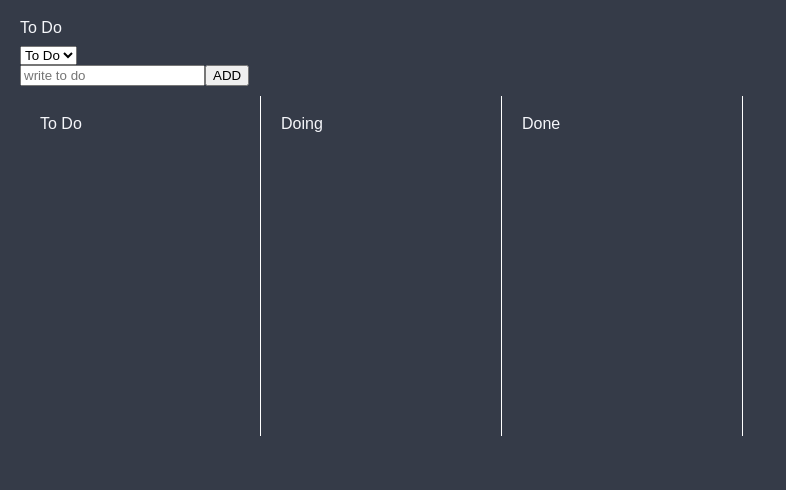
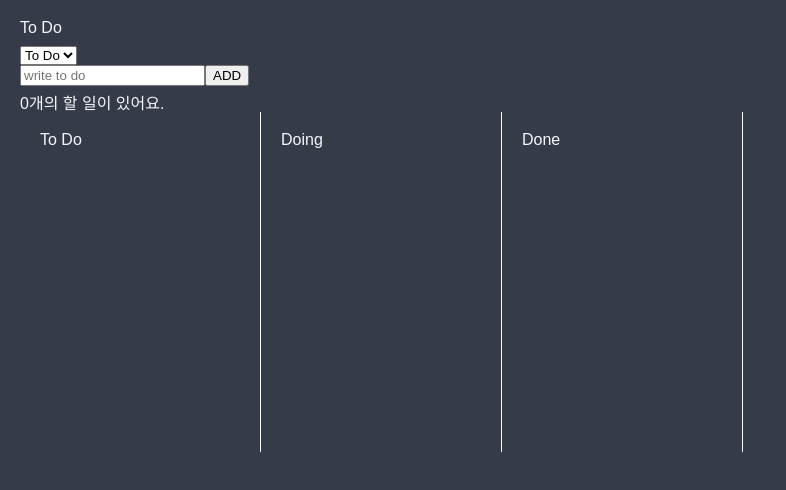
Before and after one commit to seoulcircle/todolist_ver1, a React (Create React App) app: page / in a window 1280 px wide. Shown: the top 490 px of the page, without its empty margins (0-786 px from the left). Built offline with nearby package versions, Linux system fonts and the light colour scheme.

Commit message:
리뷰 반영 2차

```diff
--- a/src/components/TodoList.tsx
+++ b/src/components/TodoList.tsx
@@ -21,6 +21,7 @@ function TodoList() {
   const todos = useTodoStore((state) => state.todos); // 기존 todo list 배열
   const updateTodos = useTodoStore((state) => state.updateTodos); // todo list 순서 업데이트 함수
   const updateCategory = useTodoStore((state) => state.updateCategory); // 카테고리 변경 시 todo list 순서 업데이트 함수
+  // const { todos, updateTodos, updateCategory } = useTodoStore();
   const [activeTodo, setActiveTodo] = useState<ITodo | null>(null);
 
   const lists = [
@@ -41,39 +42,41 @@ function TodoList() {
     },
   ];
 
-  const onDragStart = (event: DragStartEvent) => {
-    const { active } = event;
+  // Pick<Type, Keys> => 새로운 타입 만드는 유틸리티 타입
+  const onDragStart = ({ active }: Pick<DragStartEvent, "active">) => {
     setActiveTodo(todos.find((todo) => todo.id === active.id) || null);
   };
-  const onDragEnd = (event: DragEndEvent) => {
+  const onDragEnd = ({
+    active,
+    over,
+  }: Pick<DragEndEvent, "active" | "over">) => {
     setActiveTodo(null);
-    const { active, over } = event;
     if (!over || active.id === over.id) return;
 
     // 1. 드롭한 위치의 새로운 카테고리 찾기
-    let newCategory = over?.data.current?.sortable?.containerId || over.id;
+    const newCategory = over.data.current?.sortable?.containerId || over.id;
 
     // 2. `newCategory`가 유효한 리스트 id인지 확인
     const VALID_CATEGORIES = new Set(Object.values(CATEGORY)); //CATEGORY의 값들을 상수로
     if (!VALID_CATEGORIES.has(newCategory)) return; // newCategory가 "todo", "doing", "done"이 아니면 return으로 함수 종료
 
     // 3. 카테고리 변경
-    updateCategory(active.id as number, newCategory);
+    const id = typeof active.id === "string" ? Number(active.id) : active.id;
+    updateCategory(id, newCategory); // id가 숫자인지 타입 체크 후 변환
 
     // 4. 변경된 상태에서 최신 todos 가져오기
     const updatedTodos = useTodoStore.getState().todos; // 변경된 최신 상태의 todos
-
     // 5. 새로운 카테고리 내에서 정렬하기
     const filteredTodos = updatedTodos.filter(
       (todo) => todo.category === newCategory
     );
     const oldIndex = filteredTodos.findIndex((todo) => todo.id === active.id);
     const newIndex = filteredTodos.findIndex((todo) => todo.id === over?.id);
+    const newArray: ITodo[] = arrayMove(filteredTodos, oldIndex, newIndex); // 옮겨진 categoty의 요소가 순서대로 정렬
 
-    const newArray: ITodo[] = arrayMove(filteredTodos, oldIndex, newIndex);
     // 6. 새로운 정렬 상태를 업데이트
     updateTodos([
-      ...updatedTodos.filter((todo) => todo.category !== newCategory),
+      ...updatedTodos.filter((todo) => todo.category !== newCategory), //
       ...newArray,
     ]);
   };
@@ -84,6 +87,7 @@ function TodoList() {
       onDragStart={onDragStart}
       onDragEnd={onDragEnd}
     >
+      <div>{todos.length}개의 할 일이 있어요.</div>
       <TodoLists>
         {lists.map(({ id, title, items }) => (
           <Droppable key={id} id={id} items={items} title={title} />
--- a/src/useTodoStore.ts
+++ b/src/useTodoStore.ts
@@ -44,15 +44,16 @@ export const useTodoStore = create<TodoStore>()(
           return { todos: [...updatedTodos] }; // 상태 변경 감지
         }),
 
+      updateTodos: (newTodos) =>
+        set(() => {
+          return { todos: [...newTodos] }; // 새로운 배열을 반환하여 상태 변경 감지
+        }),
+
       // 기존 배열에서 id값이 같은 todo 삭제
       deleteTodo: (id) =>
         set((state) => ({
           todos: state.todos.filter((todo) => todo.id !== id), //선택된 id가 아닌 todo만 거름
         })),
-      updateTodos: (newTodos) =>
-        set(() => {
-          return { todos: [...newTodos] }; // 새로운 배열을 반환하여 상태 변경 감지
-        }),
     }),
 
     {
```
Also changed, not shown: src/components/Todo.tsx (+0 -22 lines).
